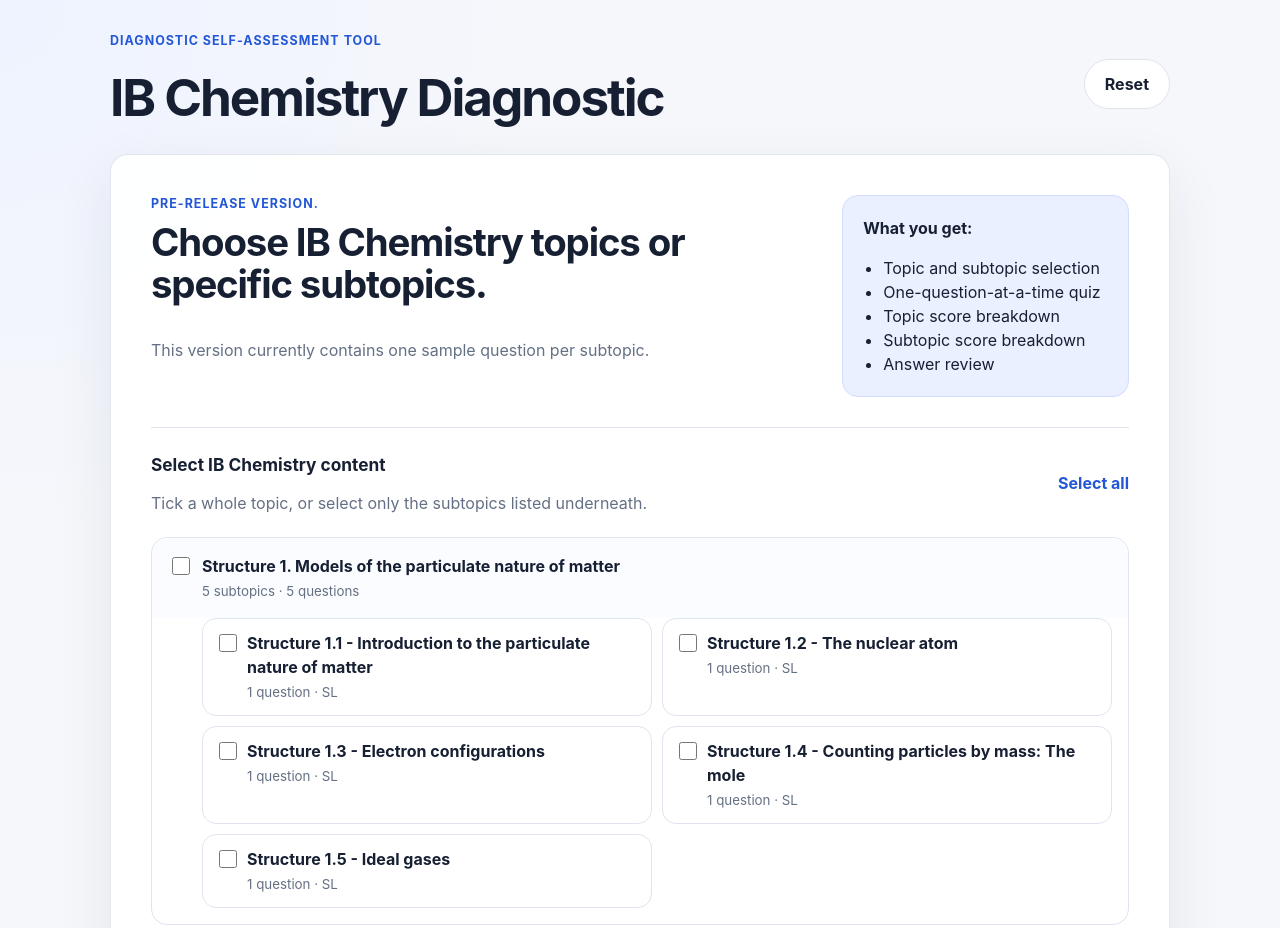
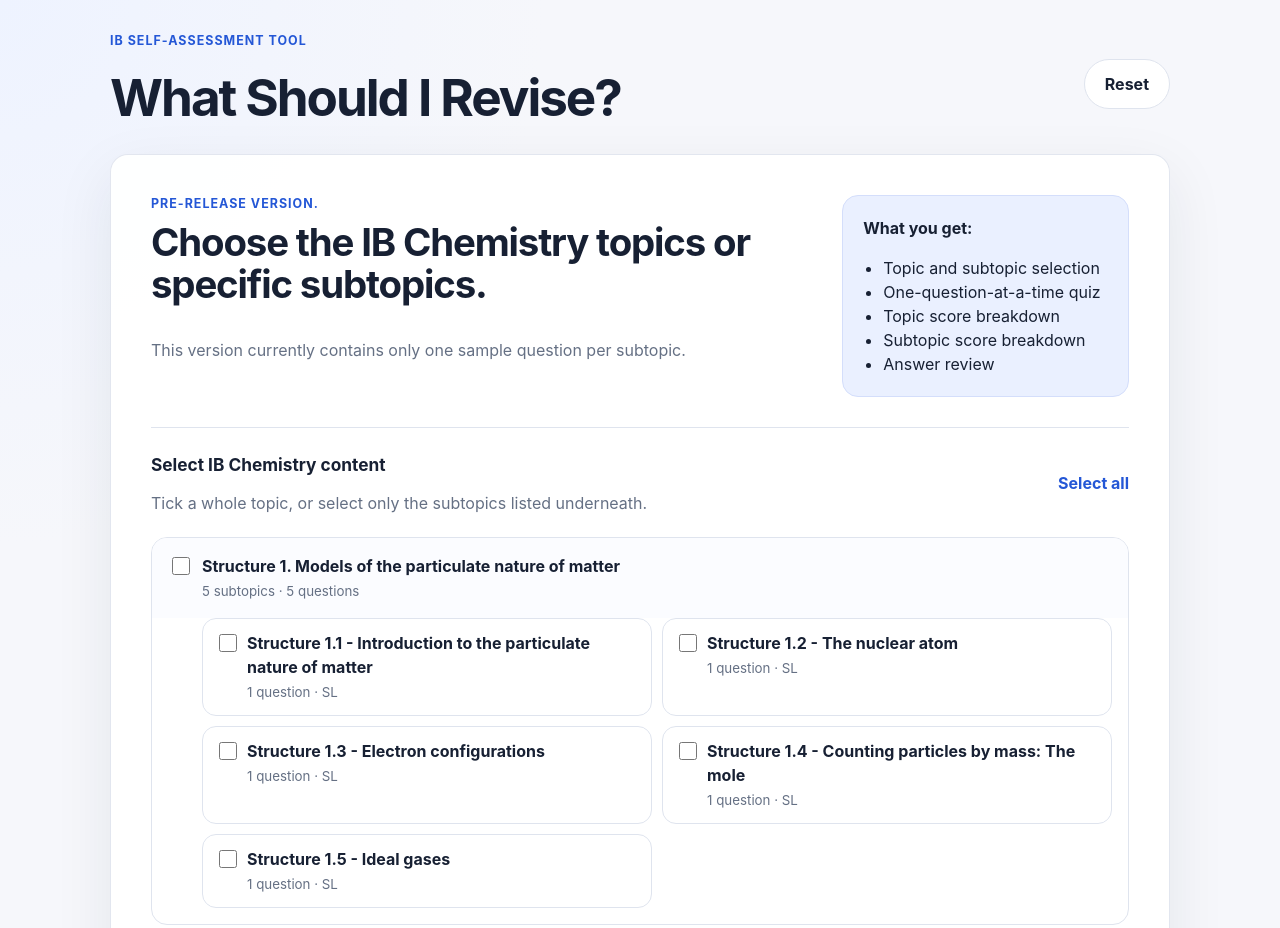
Before and after one commit to interstellardrumbeat/what-should-i-revise, a plain HTML site: page index.html in a window 1280 px wide. Shown: the top 928 px of the page. Drawn offline with Linux system fonts and the light colour scheme.

Commit message:
Update title and description for self-assessment tool

```diff
--- a/index.html
+++ b/index.html
@@ -3,16 +3,16 @@
 <head>
   <meta charset="UTF-8" />
   <meta name="viewport" content="width=device-width, initial-scale=1.0" />
-  <meta name="description" content="A simple tool for students to self-assess their knowledge of IB Chemistry topics and choose what to revise accordingly." />
-  <title>IB Chemistry Diagnostic</title>
+  <meta name="description" content="A simple free tool for students to self-assess their knowledge of IB topics per subject (currently only Chemistry) and choose what to revise accordingly." />
+  <title>What Should I Revise? - IB Self-Assessment tool</title>
   <link rel="stylesheet" href="css/style.css" />
 </head>
 <body>
   <header class="site-header">
     <div class="container header-content">
       <div>
-        <p class="eyebrow">Diagnostic Self-Assessment Tool</p>
-        <h1>IB Chemistry Diagnostic</h1>
+        <p class="eyebrow">IB Self-Assessment Tool</p>
+        <h1>What Should I Revise?</h1>
       </div>
       <button id="resetAppBtn" class="ghost-button" type="button">Reset</button>
     </div>
@@ -23,9 +23,9 @@
       <div class="hero-grid">
         <div>
           <p class="eyebrow">Pre-release version.</p>
-          <h2>Choose IB Chemistry topics or specific subtopics.</h2>
+          <h2>Choose the IB Chemistry topics or specific subtopics.</h2>
           <p class="muted">
-            This version currently contains one sample question per subtopic.
+            This version currently contains only one sample question per subtopic.
           </p>
         </div>
         <div class="hero-panel">
@@ -168,7 +168,7 @@
   <footer class="site-footer">
     <div class="container">
       <p>
-        A simple tool for students to self-assess their knowledge of IB Chemistry topics and choose what to revise accordingly.
+        A simple free tool for students to self-assess their knowledge of IB topics per subject (currently only Chemistry) and choose what to revise accordingly.
       </p>
     </div>
   </footer>
```
